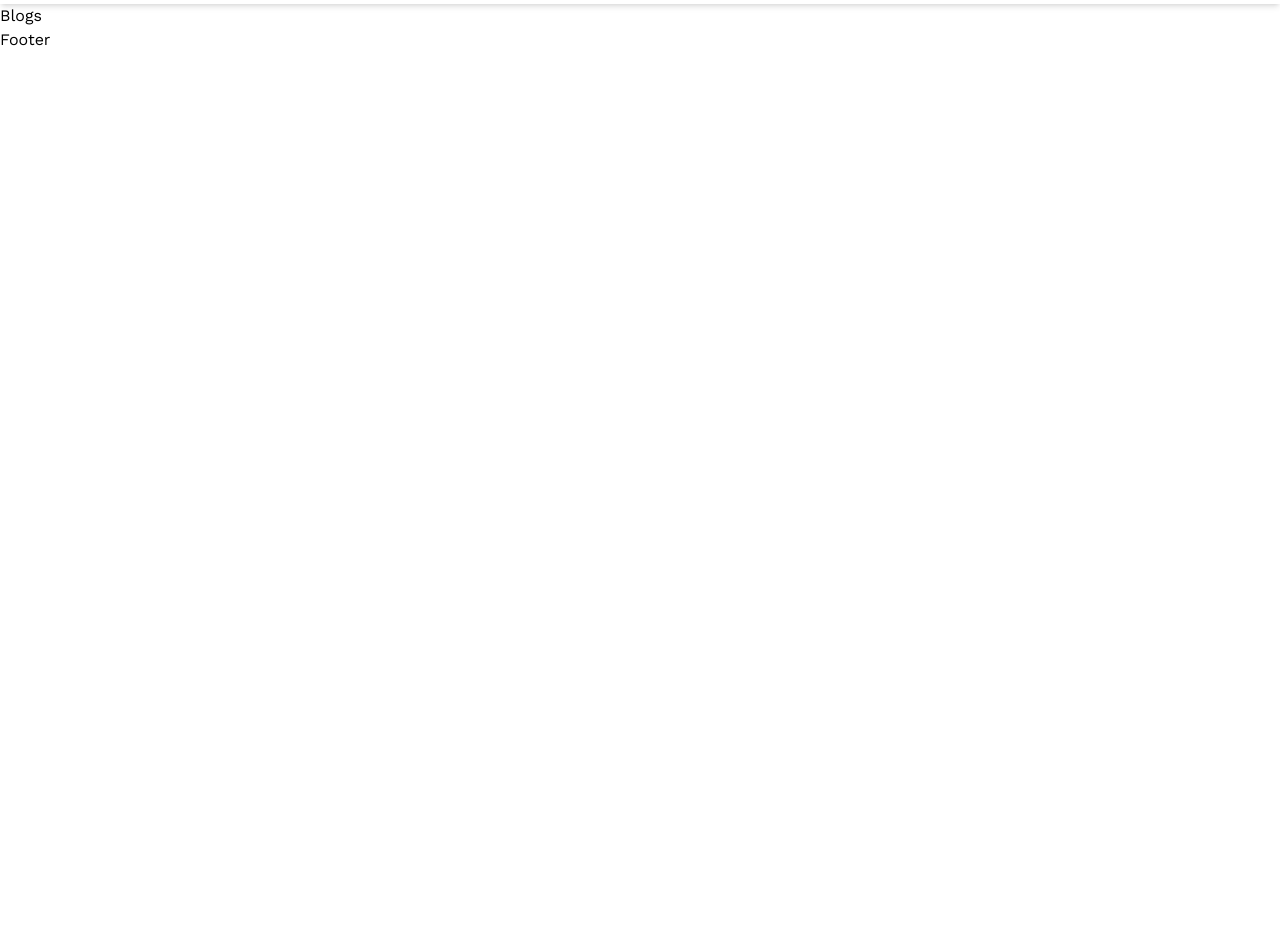
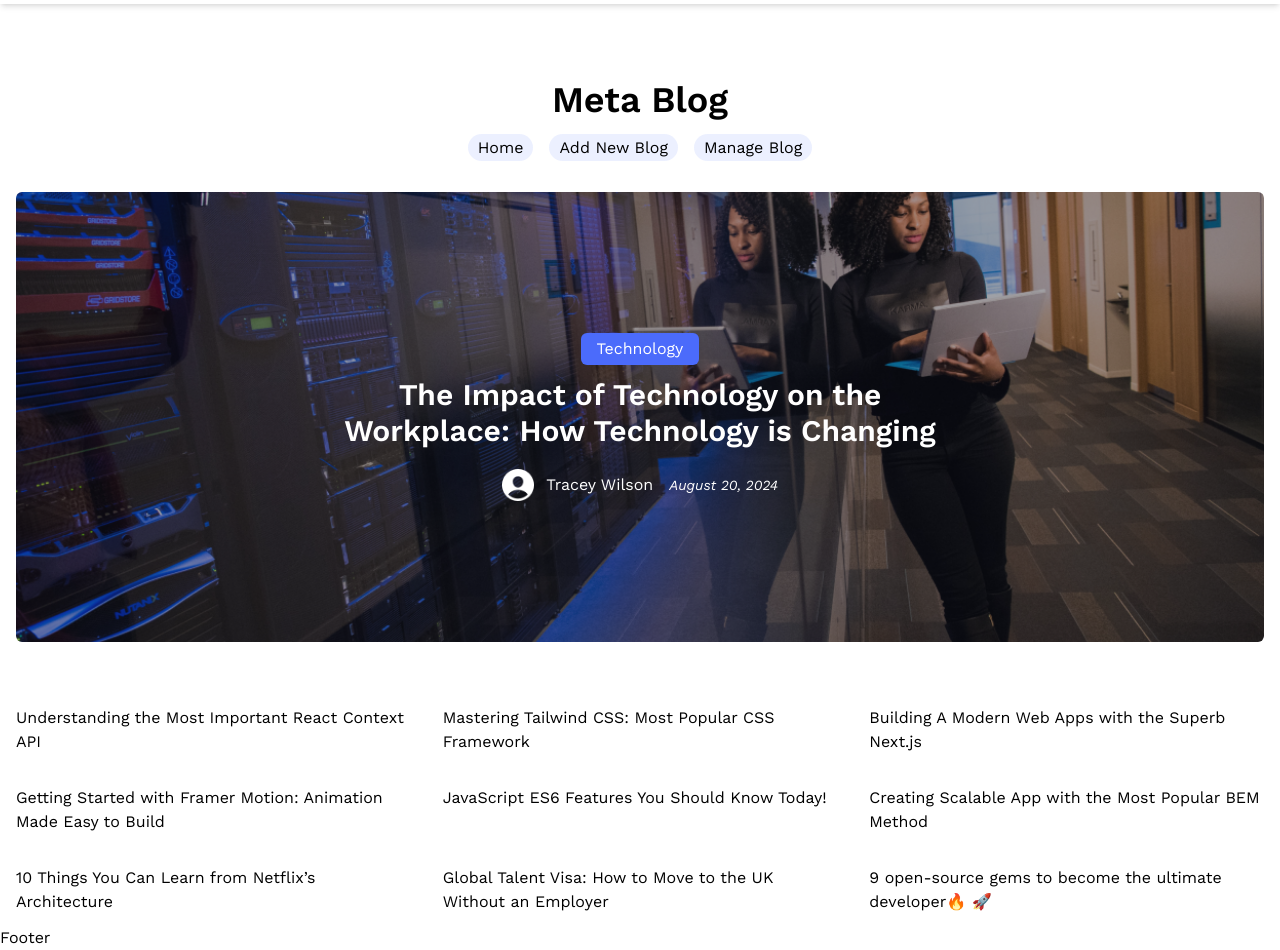
Before and after one commit to HossainRafi/MetaBlog, a React (Vite) app in the folder client/: page /blogs in a window 1280 px wide. Shown: the part 60-1010 px from the top of the page. Before the commit the page ends 800 px from the top, so only its background shows below. Built offline with nearby package versions, Linux system fonts and the light colour scheme.

Commit message:
get blog data by fetching

```diff
--- a/client/src/main.jsx
+++ b/client/src/main.jsx
@@ -4,6 +4,7 @@ import { StrictMode } from "react";
 import "./index.css";
 import App from "./App";
 import Home from "./pages/home/Home";
+import Blogs from "./pages/blogs/Blogs";
 
 const router = createBrowserRouter([
   {
@@ -11,7 +12,7 @@ const router = createBrowserRouter([
     element: <App />,
     children: [
       { path: "/", element: <Home /> },
-      { path: "/blogs", element: <div>Blogs</div> },
+      { path: "/blogs", element: <Blogs /> },
       { path: "/about", element: <div>About</div> },
       { path: "/contact", element: <div>Contact</div> },
     ],
--- /dev/null
+++ b/client/src/pages/blogs/BlogList.jsx
@@ -0,0 +1,27 @@
+import { useEffect, useState } from "react";
+
+
+const BlogList = () => {
+const [blogs, setBlogs] =useState([])
+
+useEffect(()=>{
+  fetch("blogs.json")
+   .then((response) => response.json())
+   .then((data) => setBlogs(data))
+   .catch((error) => console.error("Error:", error));
+},[])
+
+  return (
+    <div className="container mx-auto">
+      <div className="grid grid-cols-1 sm:grid-cols-2 md:grid-cols-3 gap-8">
+        {blogs.map((blog, index) => (
+          <div key={index}>
+            <h1>{blog.title}</h1>
+          </div>
+        ))}
+      </div>
+    </div>
+  );
+}
+
+export default BlogList
--- /dev/null
+++ b/client/src/pages/blogs/Blogs.jsx
@@ -0,0 +1,13 @@
+import Banner from "./../../components/Banner";
+import BlogList from "./BlogList";
+
+const Blogs = () => {
+  return (
+    <section className="container max-w-7xl mx-auto px-4 py-3">
+      <Banner />
+      <BlogList />
+    </section>
+  );
+};
+
+export default Blogs;
--- a/client/src/pages/home/Home.jsx
+++ b/client/src/pages/home/Home.jsx
@@ -1,10 +1,12 @@
 import React from "react";
 import Banner from "../../components/Banner";
+import BlogList from "../blogs/BlogList";
 
 const Home = () => {
   return (
     <section className="container max-w-7xl mx-auto px-4 py-3">
       <Banner />
+      <BlogList />
     </section>
   );
 };
```
